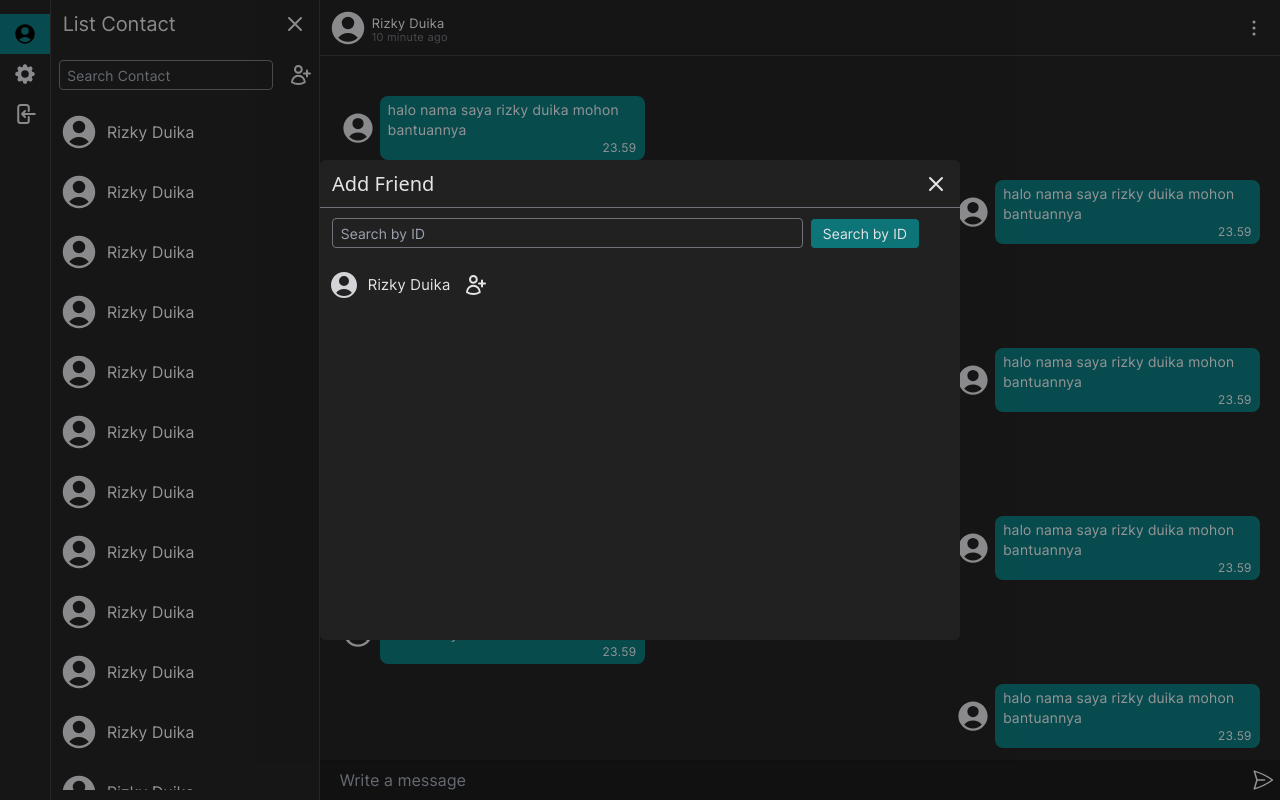
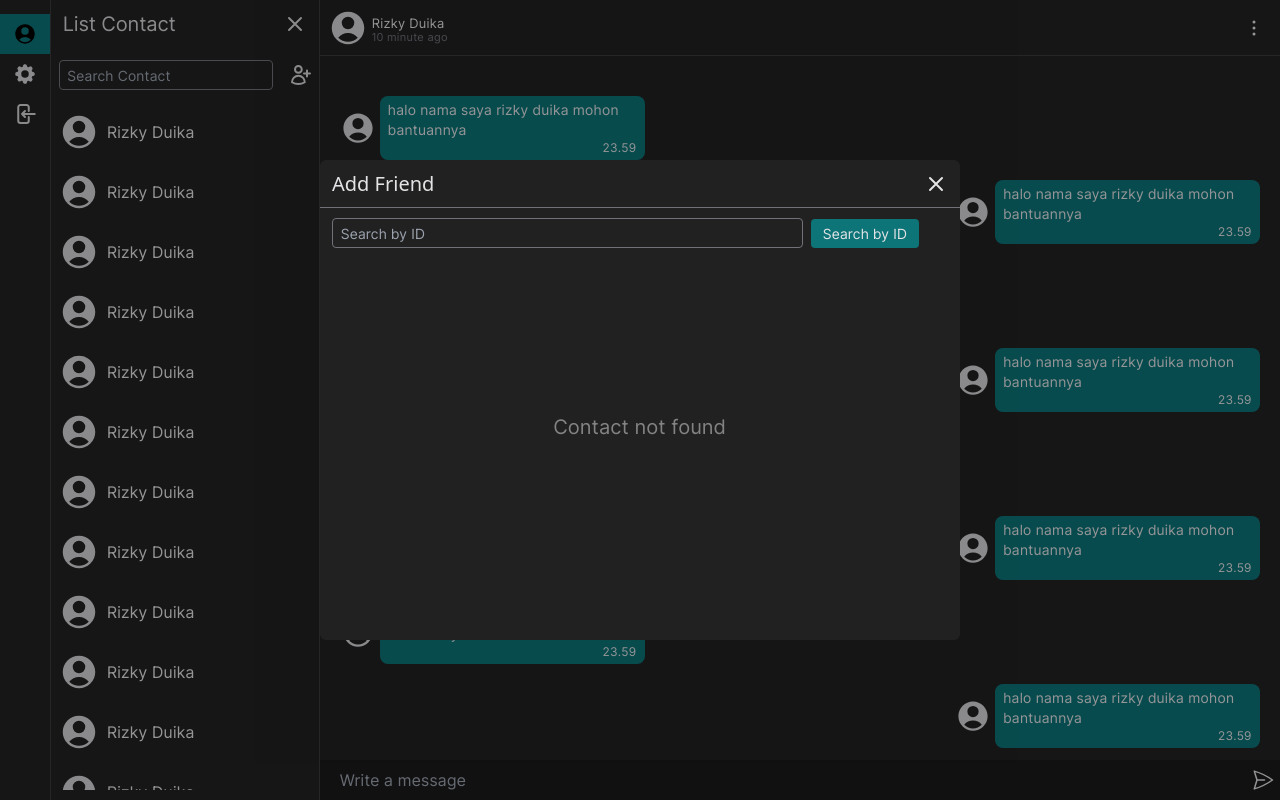
Before and after one commit to ComRV/chatApp, a Next.js app: page /chat/contact in a window 1280 px wide. Both pictures are taken after a click on the icon 299 px from the left and 75 px from the top of the page. Built offline with nearby package versions, Linux system fonts and the light colour scheme.

Commit message:
create search contact

```diff
--- a/components/Addfriend.jsx
+++ b/components/Addfriend.jsx
@@ -1,10 +1,24 @@
 import React from 'react';
-import { useContext } from 'react';
+import { useContext, useState } from 'react';
 import { AddFriend } from '../pages/chat/contact';
 import { Transition } from '@headlessui/react';
+import ReactLoading from 'react-loading';
+import axios from 'axios';
 
 const Addfriend = () => {
 	const { isShow, setIsShow } = useContext(AddFriend);
+	const [status, setStatus] = useState(false);
+	const [isLoading, setIsLoading] = useState(false);
+	const [result, setResult] = useState({});
+	const searchContact = async (event) => {
+		event.preventDefault();
+		setIsLoading(true);
+		const searching = await axios.get(`${process.env.NEXT_PUBLIC_API_URL}/contactlist?id=${event.target.value}`);
+		setIsLoading(false);
+		setStatus(searching.data.status);
+		setResult(searching.data.result);
+	};
+
 	return (
 		<div className="fixed left-0 top-0 grid place-items-center w-screen h-screen z-10 bg-[#00000059]">
 			<Transition
@@ -14,8 +28,8 @@ const Addfriend = () => {
 				enterFrom="scale-0"
 				enterTo="scale-1"
 				leave="transition ease-in-out duration-200 transform"
-				leaveFrom="scale-0"
-				leaveTo="scale-1"
+				leaveFrom="scale-1"
+				leaveTo="scale-0"
 				appear={true}
 			>
 				<div className="flex h-12	place-items-center border-b border-zinc-500 justify-between">
@@ -36,11 +50,17 @@ const Addfriend = () => {
 					<input
 						type="text"
 						placeholder="Search by ID"
+						onChange={searchContact}
 						className="text-zinc-200 w-[50%] lg:w-[75%] h-[30px] mr-2 tracking-wider duration-150 rounded border border-zinc-500 bg-transparent pl-2 text-sm focus:ring-zinc-300 font-intertight"
 					/>
 					<button className="bg-[#0d7477] py-[0.35em] px-3 rounded hover:bg-[#0d7477e0] active:bg-[#0d7477c0] duration-150 font-intertight tracking-wider text-sm">Search by ID</button>
 				</div>
-				<div className="overflow-auto scrollbar-none text-zinc-200 h-full mt-3">
+				<div className="overflow-auto scrollbar-none text-zinc-200 h-[74.5%]">
+					{isLoading ? (
+						<div className="grid place-items-center h-full">
+							<ReactLoading type="spin" color="#9f9f9f" />
+						</div>
+					) : status ? (
 						<div className="flex items-center w-full h-[50px] font-intertight tracking-wider">
 							<svg xmlns="http://www.w3.org/2000/svg" viewBox="0 0 24 24" fill="currentColor" className="w-8 h-8 text-zinc-300 mx-2">
 								<path
@@ -49,7 +69,7 @@ const Addfriend = () => {
 									clipRule="evenodd"
 								/>
 							</svg>
-						<p className="text-[15px]">Rizky Duika</p>
+							<p className="text-[15px]">{result.nickname}</p>
 							<svg
 								xmlns="http://www.w3.org/2000/svg"
 								fill="none"
@@ -65,6 +85,9 @@ const Addfriend = () => {
 								/>
 							</svg>
 						</div>
+					) : (
+						<p className="place-content-center h-full grid font-intertight tracking-wider text-xl opacity-50">Contact not found</p>
+					)}
 				</div>
 			</Transition>
 		</div>
--- a/pages/api/contactlist.js
+++ b/pages/api/contactlist.js
@@ -35,25 +35,29 @@ export default async function handler(req, res) {
 			});
 			res.json({ data });
 		} catch (error) {
-			res.status(403).json(error);
+			res.status(403).json('ERROR');
 		}
 	} else if (req.method === 'GET') {
-		const userId = req.body;
+		try {
 			const token = getCookie('_AT', { req, res });
 			if (!token) {
 				deleteCookie('_AT', { req, res });
 				return res.status(403).json({ status: false, msg: 'Authentification failed' });
 			}
-		const decode = verify(token, process.env.NEXT_PUBLIC_SECRET_TOKEN);
+			verify(token, process.env.NEXT_PUBLIC_SECRET_TOKEN);
 			const found = await prisma.user.findUnique({
 				where: {
-				userId: userId.userId,
+					userId: req.query.id,
 				},
 				select: {
+					userId: true,
 					nickname: true,
 				},
 			});
-		found ? res.json({ nickname: found.nickname }) : res.json({ msg: 'Contact not found' });
+			found ? res.json({ status: true, result: found }) : res.json({ status: false });
+		} catch (error) {
+			res.status(403).json(error);
+		}
 	} else {
 		res.status(405).json('Method not allowed');
 	}
```
Lines whose indentation alone changed are shown as unchanged.
